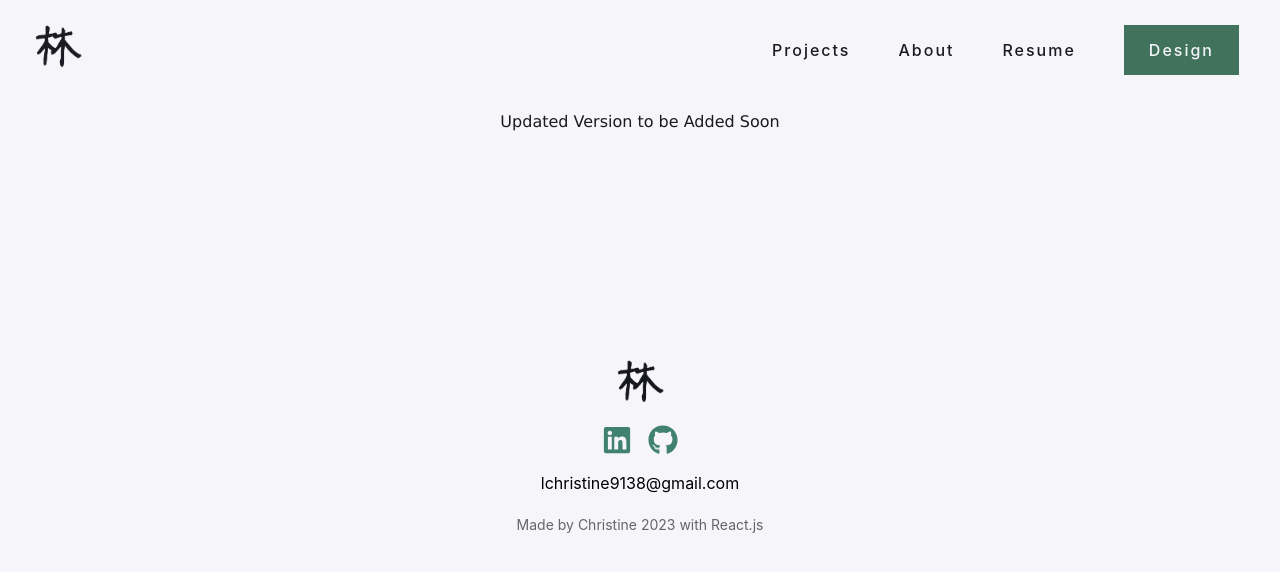
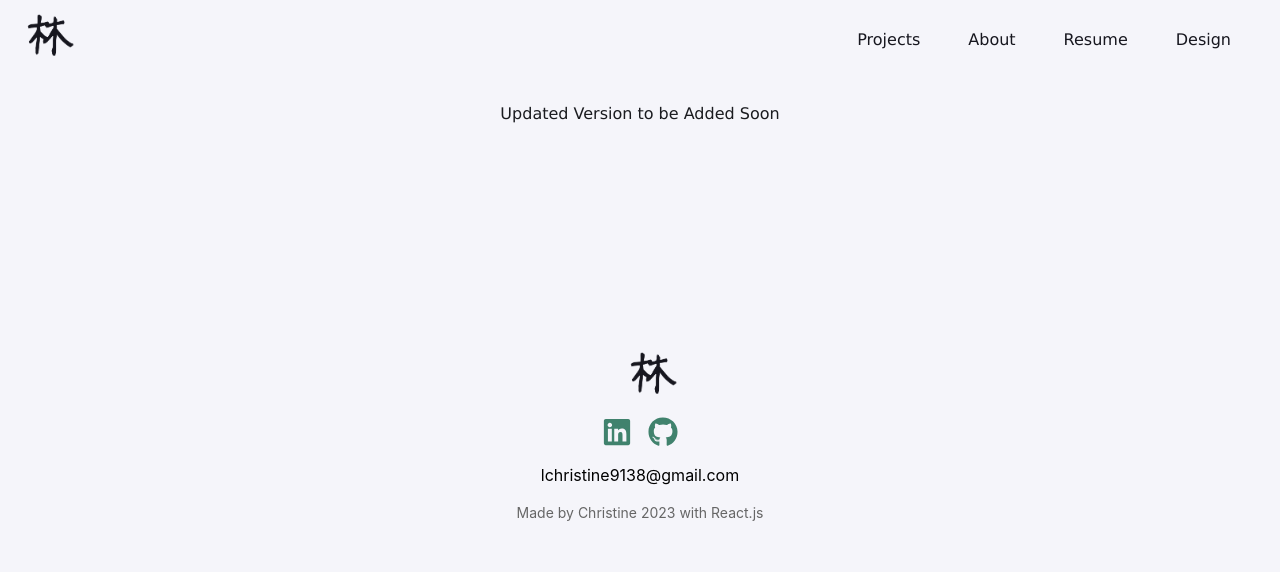
Before and after one commit to chrixti/chrixti.github.io, a React (Create React App) app: page /Resume in a window 1280 px wide. Shown: the top 572 px of the page. Built offline with nearby package versions, Linux system fonts and the light colour scheme.

Commit message:
update nav

```diff
--- a/src/style/navibar.css
+++ b/src/style/navibar.css
@@ -1,31 +1,27 @@
-* {
-    margin: 0.5;
+*  {
+    margin: 0;
+    padding: 0;
     box-sizing: border-box;
     background-color: #f5f5fa;
 }
 
 nav {
     display: flex;
-    justify-content: space-between;
+    justify-content: space-between; /* Logo on the left, links on the right */
     align-items: center;
-    padding-left: 25px;
-    padding-right: 25px;
-    padding-top: 20px;
-    padding-bottom: 20px;
-    background-color: #f5f5fa;
-    opacity: 98%;
-    font-family: 'Inter', sans-serif;
-    font-weight: 500;
-    font-size: 16px;
-    letter-spacing: 2px;
+    padding: 10px 0; /* Padding top and bottom */
+    font-family: Verdana, Geneva, sans-serif;
     position: fixed;
     top: 0;
-    width: 100%;
-    z-index: 100;
+    left: 0;
+    right: 0;
+    background-color: #f5f5fa;
+    z-index: 1000;
 }
 
 .logo img {
     height: 50px;
+    margin-left: 25px; /* Align logo with intro content padding */
 }
 
 .hamburger.hidden,
@@ -35,10 +31,12 @@ nav {
 
 .nav-links {
     display: flex;
-    justify-content: center;
+    align-items: center;
     list-style: none;
-    background-color: #f5f5fa;
+    margin-right: 25px; /* Align nav items with intro content padding */
+    width: auto; /* Allow the width to be content-based */
 }
+
 
 .nav-links a {
     text-decoration: none;
@@ -55,30 +53,35 @@ nav {
     margin: 0 0.5rem;
 }
 
-.nav-links .uxui-design-button {
+
+.nav-links .resume-button {
+    background-color: #f5f5fa; /* Your button background color */
+    color: #3e7058; /* Button text color */
+    border-radius: 20px; /* Rounded corners for the button */
+    padding: 10px 20px; /* Padding inside the button */
+    text-decoration: none;
+    transition: all 0.3s ease;
+    border: 2px solid #3e7058;
+}
+
+.nav-links .resume-button:hover {
     background-color: #3e7058;
     color: #f5f5fa;
-    padding-left: 25px;
-    padding-right: 25px;
-    padding-top: 15px;
-    padding-bottom: 15px;
-    text-decoration: none;
-}
+    border: 2px solid #3e7058;
+    font-weight: normal;
 
-.nav-links .uxui-design-button:hover {
-    color: #f5f5fa;
 }
 
 /* Responsive Styles */
 
-@media (min-width: 1024px) {
+@media (min-width: 568px) {
     .hamburger,
     .close-button {
         display: none;
     }
 }
 
-@media (max-width: 1024px) {
+@media (max-width: 568px) {
     .close-button {
         display: none;
         position: absolute;
@@ -132,7 +135,7 @@ nav {
         margin: 1rem 0;
     }
 
-    .nav-links .uxui-design-button {
+    .nav-links .resume-button {
         margin-left: auto;
         margin-right: auto;
     }
```
Also changed, not shown: src/assets/photo.jpeg (added).
